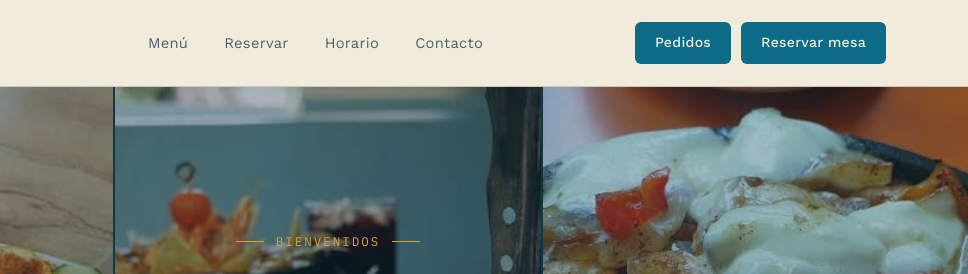
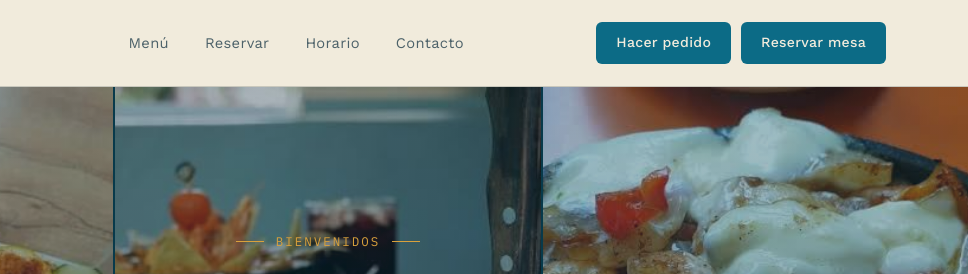
Before and after one commit to oscadoc77/puerto-escondido, a plain HTML site: page index.html in a window 1280 px wide. Shown: the top 274 px of the page, 312-1280 px from the left. Drawn offline with nearby package versions, Linux system fonts and the light colour scheme.

Commit message:
Texto del botón: Hacer pedido
Co-Authored-By: Claude Haiku 5.5 <noreply@anthropic.com>
Claude-Session: https://claude.ai/code/session_01Vdi4HMUrf8HunXKPVURPgZ

```diff
--- a/index.html
+++ b/index.html
@@ -35,7 +35,7 @@
       <a href="#contacto">Contacto</a>
     </nav>
     <div class="nav-actions">
-      <a href="pedidos.html" class="nav-cta">Pedidos</a>
+      <a href="pedidos.html" class="nav-cta">Hacer pedido</a>
       <a href="#ticket-form" class="nav-cta">Reservar mesa</a>
     </div>
   </div>
```
Also changed, not shown: pedidos.html (+1 -1 lines).
